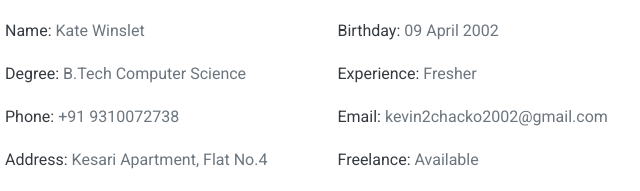
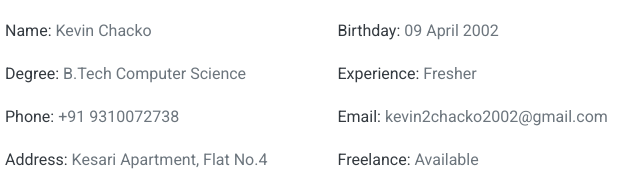
Before and after one commit to KevinChacko2k2/portfolio, a plain HTML site: page index.html in a window 1280 px wide. Shown: the part 1229-1420 px from the top of the page, 80-720 px from the left. Drawn offline with nearby package versions, Linux system fonts and the light colour scheme.

Commit message:
Update index.html

```diff
--- a/index.html
+++ b/index.html
@@ -100,7 +100,7 @@
                     <h3 class="mb-4">UI/UX Designer & Web Developer</h3>
                     <p>My career goal with a BTech in Computer Science is to become a skilled software engineer, developing innovative solutions that solve real-world problems. I aspire to contribute to cutting-edge technology and make a meaningful impact in the tech industry.</p>
                     <div class="row mb-3">
-                        <div class="col-sm-6 py-2"><h6>Name: <span class="text-secondary">Kate Winslet</span></h6></div>
+                        <div class="col-sm-6 py-2"><h6>Name: <span class="text-secondary">Kevin Chacko</span></h6></div>
                         <div class="col-sm-6 py-2"><h6>Birthday: <span class="text-secondary">09 April 2002</span></h6></div>
                         <div class="col-sm-6 py-2"><h6>Degree: <span class="text-secondary">B.Tech Computer Science</span></h6></div>
                         <div class="col-sm-6 py-2"><h6>Experience: <span class="text-secondary">Fresher</span></h6></div>
```
